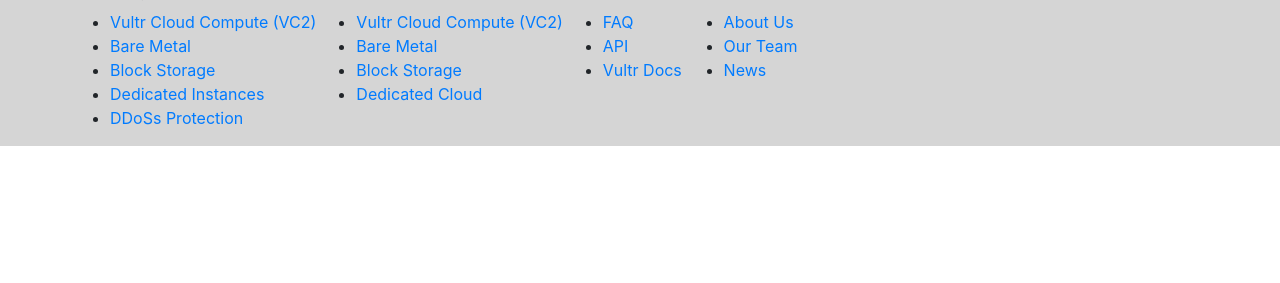
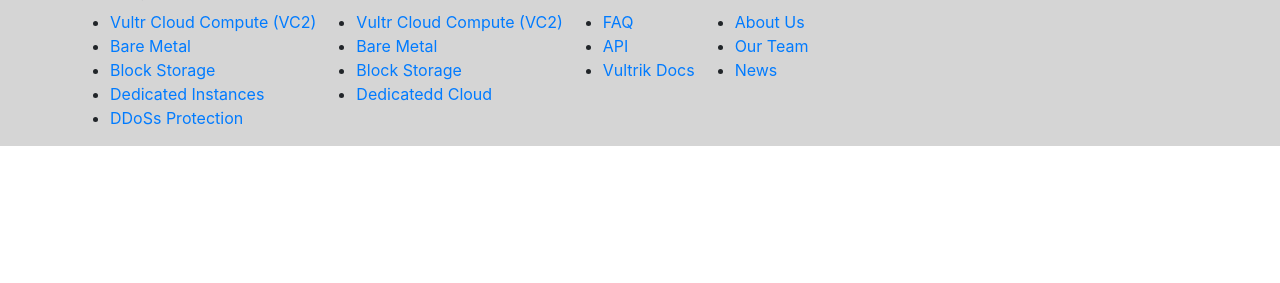
Before and after one commit to nion8/blog2, a Django app: template posts/templates/home.html in a window 1280 px wide. Shown: the part 517-800 px from the top of the page. Run offline with Django 3.2, Linux system fonts and the light colour scheme; the template is opened without the code that fills it, so the values that code supplies are empty; some libraries are stand-ins or nearby versions.

Commit message:
fut text1

```diff
--- a/posts/templates/home.html
+++ b/posts/templates/home.html
@@ -100,7 +100,7 @@
                         <li><a href="/features/">Vultr Cloud Compute (VC2)</a></li>
                         <li><a href="/features/baremetal/">Bare Metal</a></li>
                         <li><a href="/features/blockstorage/">Block Storage</a></li>
-                        <li><a href="/features/dedicatedcloud/">Dedicated Cloud</a></li>
+                        <li><a href="/features/dedicatedcloud/">Dedicatedd Cloud</a></li>
 
                     </ul>
                 </div>
@@ -109,7 +109,7 @@
                     <ul>
                         <li><a href="/faq/">FAQ</a></li>
                         <li><a href="/api/">API</a></li>
-                        <li><a href="/docs/">Vultr Docs</a></li>
+                        <li><a href="/docs/">Vultrik Docs</a></li>
 
                     </ul>
                 </div>
```
